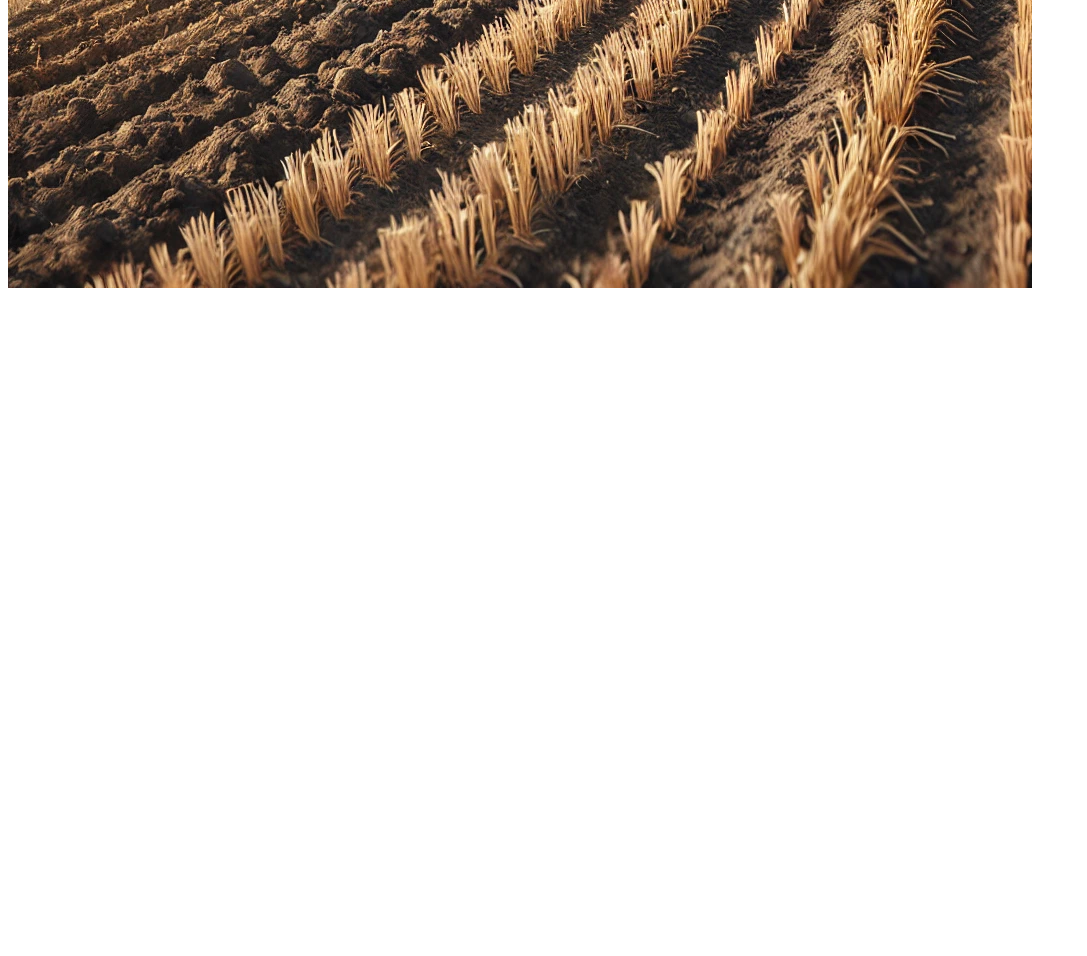
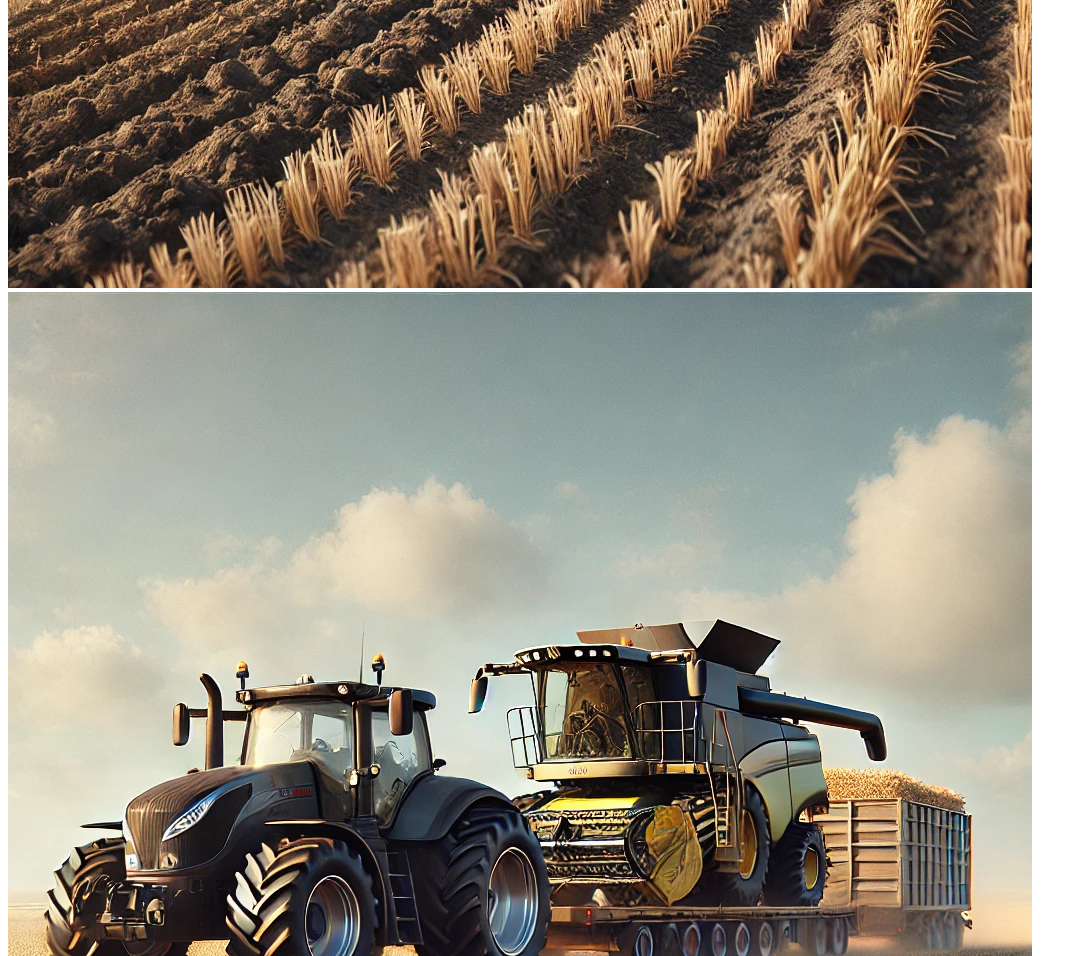
Before and after one commit to kirillvolshko/06.04.121.010.21.03-Kirill_Voloshko, a plain HTML site: page index.html in a window 1280 px wide. Shown: the part 744-1700 px from the top of the page, without its empty margins (0-1087 px from the left). Before the commit the page ends 1044 px from the top, so only its background shows below. Drawn offline with Linux system fonts and the light colour scheme.

Commit message:
Update index.html with image sources

```diff
--- a/index.html
+++ b/index.html
@@ -12,5 +12,9 @@
       src="./assets/DALL·E 2024-09-02 18.31.34 - A realistic illustration of a modern tractor in a vast field, pulling a plow. The tractor is depicted in action, with soil being turned over by the pl.webp"
       alt="img-tractor"
     />
+    <img
+      src="./assets/DALL·E 2024-09-02 18.43.00 - A photorealistic image of a modern tractor pulling a trailer in a vast field, with a combine harvester loaded on the trailer. The setting is rural wit.webp"
+      alt="img-tractor2"
+    />
   </body>
 </html>
```
